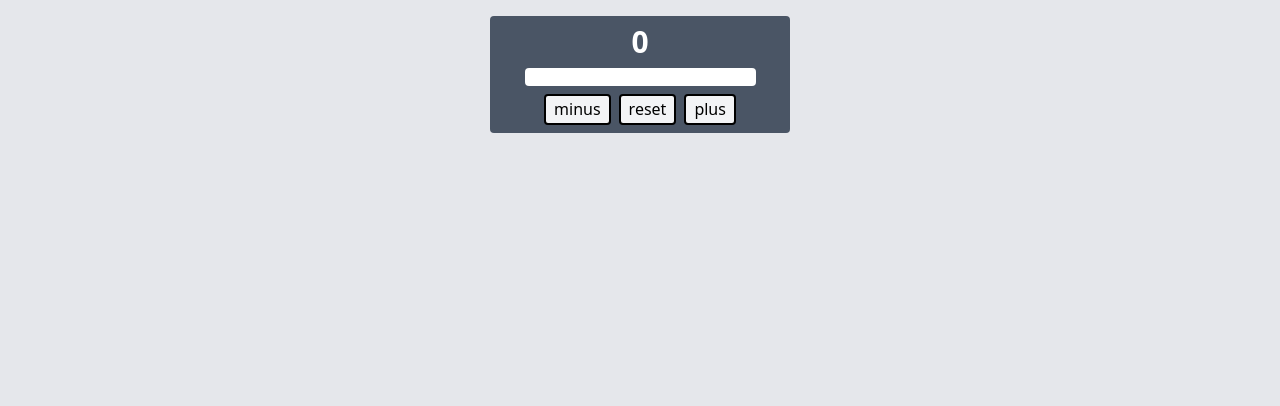
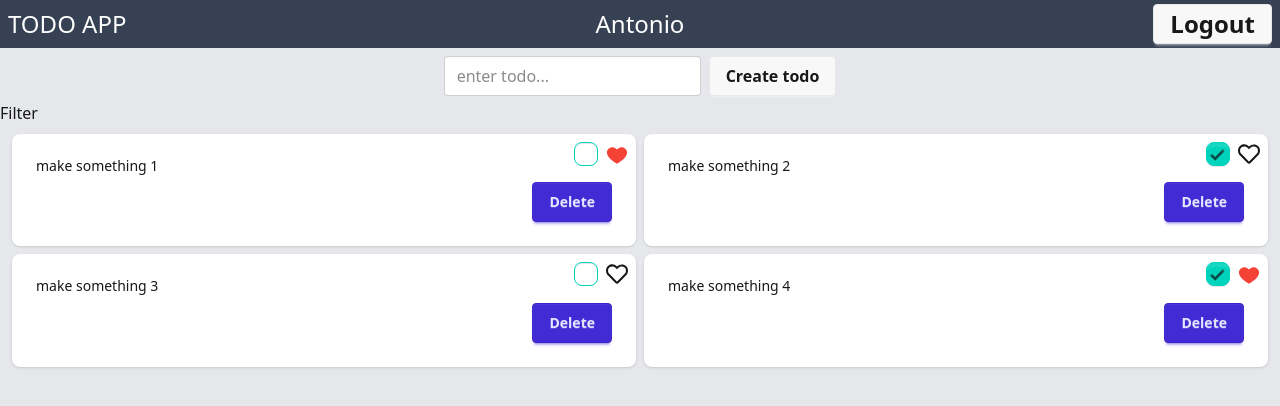
Before and after one commit to Lubov1506/training, a React (Vite) app: page / in a window 1280 px wide. Shown: the top 406 px of the page. Built offline with nearby package versions, Linux system fonts and the light colour scheme.

Commit message:
add, delete, toggle liked and completed

```diff
--- a/src/App.jsx
+++ b/src/App.jsx
@@ -3,6 +3,8 @@ import { Route, Routes } from "react-router-dom"
 import { Layout } from "./components/Layout"
 import { PrivateRoute } from "./routes/PrivateRoute"
 import { Counter } from "./components/Counter/Counter"
+import { TodoApp } from "./components/TodoApp/TodoApp"
+import { TodosApp } from "./components/TodosApp/TodosApp"
 
 const Home = lazy(() => import("./pages/UsersPosts/Home"))
 const About = lazy(() => import("./pages/UsersPosts/About"))
@@ -17,8 +19,8 @@ const PostInfo = lazy(() => import("./components/Nested/PostInfo"))
 
 function App() {
   return (
-    <div className='flex flex-col gap-2 w-full min-h-screen  text-black items-center bg-gray-200'>
-      <Counter/>
+    <div className='flex flex-col gap-2 w-full min-h-screen  items-center bg-gray-200'>
+      <TodosApp/>
       {/* <Routes>
         <Route
           path='/'
--- a/src/components/TodosApp/AddTodo.jsx
+++ b/src/components/TodosApp/AddTodo.jsx
@@ -1,11 +1,13 @@
 import { Field, Form, Formik } from "formik"
 import { useTodos } from "../../store/hooks"
+import { useDispatch } from "react-redux"
+import { addTodo } from "../../redux/todoList/actions"
 
 export const AddTodo = () => {
-  const { addTodo } = useTodos()
+  const dispatch = useDispatch()
 
   const handleSubmit = (values, options) => {
-    addTodo(values.todo)
+    dispatch(addTodo(values.todo))
     options.resetForm()
   }
   return (
--- a/src/components/TodosApp/List.jsx
+++ b/src/components/TodosApp/List.jsx
@@ -1,8 +1,10 @@
+import { useSelector } from "react-redux"
 import { useTodos } from "../../store/hooks"
 import { TodoItem } from "./TodoItem"
+import { selectTodos } from "../../redux/todoList/selectors"
 
 export const List = () => {
-  const { todos } = useTodos()
+  const  todos  = useSelector(selectTodos)
   return (
     <>
 
--- a/src/components/TodosApp/TodoItem.jsx
+++ b/src/components/TodosApp/TodoItem.jsx
@@ -1,15 +1,43 @@
+import { useDispatch } from "react-redux"
 import { useTodos } from "../../store/hooks"
-
-export const TodoItem = ({ id, todo }) => {
-  const { deleteTodo } = useTodos()
+import {
+  deleteTodo,
+  toggleLiked,
+  toggleTodo,
+} from "../../redux/todoList/actions"
+import { FcLike } from "react-icons/fc"
+import { FaRegHeart } from "react-icons/fa"
+export const TodoItem = ({ id, todo, completed, liked }) => {
+  // const { deleteTodo } = useTodos()
+  const dispatch = useDispatch()
+  const handleDelete = (id) => dispatch(deleteTodo(id))
+  console.log(completed)
 
   return (
-    <div className='card bg-base-100 shadow-sm'>
+    <div className='card bg-base-100 shadow-sm relative'>
       <div className='card-body'>
+        <div className='absolute top-2 right-2 flex gap-2 justify-start items-center'>
+          <input
+            type='checkbox'
+            checked={completed}
+            size={20}
+            className='checkbox checkbox-accent'
+            onChange={() => dispatch(toggleTodo(id))}
+          />
+          {liked ? (
+            <FcLike
+              onClick={() => dispatch(toggleLiked(id))}
+              size={22}
+            />
+          ) : (
+            <FaRegHeart onClick={() => dispatch(toggleLiked(id))} size={22}/>
+          )}
+        </div>
+
         {/* <h2 className='card-title'>Card title!</h2> */}
         <p>{todo}</p>
         <div className='card-actions justify-end'>
-          <button className='btn btn-primary' onClick={() => deleteTodo(id)}>
+          <button className='btn btn-primary' onClick={() => handleDelete(id)}>
             Delete
           </button>
         </div>
--- a/src/redux/store.js
+++ b/src/redux/store.js
@@ -1,5 +1,10 @@
-import { createStore } from "redux"
+import { combineReducers, createStore } from "redux"
 import { counterReducer } from "./counter/reducer"
 import { devToolsEnhancer } from "@redux-devtools/extension"
+import { todoReducer } from "./todoList/reducer"
 const enhancer = devToolsEnhancer()
-export const store = createStore(counterReducer, enhancer)
+const rootReducer = combineReducers({
+  counter: counterReducer,
+  todoList: todoReducer
+})
+export const store = createStore(rootReducer, enhancer)
--- /dev/null
+++ b/src/redux/todoList/actions.js
@@ -0,0 +1,10 @@
+import { nanoid } from "nanoid"
+import { ADD_TODO, DELETE_TODO, TOGGLE_LIKED, TOGGLE_TODO } from "./constants"
+
+export const deleteTodo = (id) => ({ type: DELETE_TODO, payload: id })
+export const addTodo = (todo) => ({
+  type: ADD_TODO,
+  payload: { todo, id: nanoid(), completed: false, liked: false },
+})
+export const toggleTodo = (id) => ({ type: TOGGLE_TODO, payload: id })
+export const toggleLiked = (id) => ({ type: TOGGLE_LIKED, payload: id })
--- /dev/null
+++ b/src/redux/todoList/constants.js
@@ -0,0 +1,5 @@
+export const ADD_TODO = 'ADD_TODO'
+export const DELETE_TODO = 'DELETE_TODO'
+export const EDIT_TODO = 'EDIT_TODO'
+export const TOGGLE_TODO= 'TOGGLE_TODO'
+export const TOGGLE_LIKED= 'TOGGLE_LIKED'
--- /dev/null
+++ b/src/redux/todoList/reducer.js
@@ -0,0 +1,48 @@
+import { ADD_TODO, DELETE_TODO, TOGGLE_LIKED, TOGGLE_TODO } from "./constants"
+
+const initialState = {
+  todos: [
+    { id: 1, todo: "make something 1", completed: false, liked: true },
+    { id: 2, todo: "make something 2", completed: true, liked: false },
+    { id: 3, todo: "make something 3", completed: false, liked: false },
+    { id: 4, todo: "make something 4", completed: true, liked: true },
+  ],
+}
+export const todoReducer = (state = initialState, action) => {
+  switch (action.type) {
+    case DELETE_TODO: {
+      return {
+        ...state,
+        todos: state.todos.filter((todo) => todo.id !== action.payload),
+      }
+    }
+    case ADD_TODO: {
+      return {
+        ...state,
+        todos: [...state.todos, action.payload],
+      }
+    }
+    case TOGGLE_TODO: {
+      console.log(action.payload)
+
+      return {
+        ...state,
+        todos: state.todos.map((todo) =>
+          todo.id === action.payload
+            ? { ...todo, completed: !todo.completed }
+            : todo
+        ),
+      }
+    }
+    case TOGGLE_LIKED: {
+      return {
+        ...state,
+        todos: state.todos.map((todo) =>
+          todo.id === action.payload ? { ...todo, liked: !todo.liked } : todo
+        ),
+      }
+    }
+    default:
+      return state
+  }
+}
--- /dev/null
+++ b/src/redux/todoList/selectors.js
@@ -0,0 +1 @@
+export const selectTodos = (state) => state.todoList.todos
```
